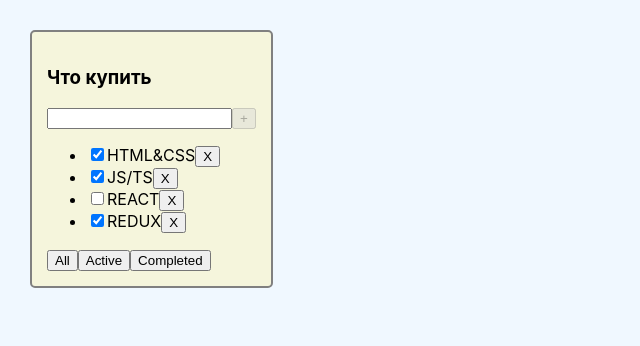
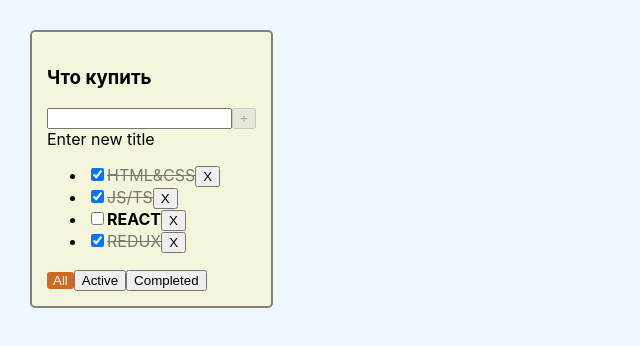
Before and after one commit to MrEvgeniy1989/todolist_training_01, a React (Create React App) app: page / in a window 1280 px wide. Shown: the top 346 px of the page, without its empty margins (0-640 px from the left). Built offline with nearby package versions, Linux system fonts and the light colour scheme.

Commit message:
main month 1.4 end

```diff
--- a/src/App.css
+++ b/src/App.css
@@ -16,3 +16,22 @@
     padding: 15px;
     height: max-content;
 }
+
+.task {
+    font-weight: bold;
+}
+.task-done {
+    text-decoration: line-through;
+    opacity: 0.5;
+}
+.btn-active {
+    background-color: chocolate;
+    color: white;
+    border-radius: 3px;
+    border: none;
+}
+
+.input-error {
+    border: 2px solid red;
+    outline: none;
+}
--- a/src/App.tsx
+++ b/src/App.tsx
@@ -24,21 +24,35 @@ export function App() {
         filteredTasks = tasks.filter((task) => task.isDone)
     }
 
-    const removeTask = (taskId: string) => {
-        setTasks(tasks.filter((task) => task.id !== taskId))
-    }
-    const onChangeFilter = (newFilterValue: FilterType) => {
-        setFilter(newFilterValue)
-    }
+    // CRUD
     const addTask = (newTitle: string) => {
         const newTask: TaskType = {id: crypto.randomUUID(), isDone: false, taskTitle: newTitle}
         setTasks([newTask, ...tasks])
     }
+    const changeTaskStatus = (taskId: string, newStatus: boolean) => {
+        setTasks(tasks.map((task) => task.id === taskId ? {...task, isDone: newStatus} : task))
+    }
+    // const changeTaskTitle = () => {
+    //
+    // }
+    const removeTask = (taskId: string) => {
+        setTasks(tasks.filter((task) => task.id !== taskId))
+    }
+
+    const onChangeFilter = (newFilterValue: FilterType) => {
+        setFilter(newFilterValue)
+    }
 
     return (
         <div className="App">
-            <TodoList todoListTitle={'Что купить'} filteredTasks={filteredTasks} removeTask={removeTask}
-                      onChangeFilter={onChangeFilter} addTask={addTask}/>
+            <TodoList todoListTitle={'Что купить'}
+                      filteredTasks={filteredTasks}
+                      removeTask={removeTask}
+                      onChangeFilter={onChangeFilter}
+                      addTask={addTask}
+                      changeTaskStatus={changeTaskStatus}
+                      filter={filter}
+            />
         </div>
     );
 }
--- a/src/TodoList.tsx
+++ b/src/TodoList.tsx
@@ -10,9 +10,11 @@ export type TaskType = {
 type TodoListProps = {
     todoListTitle: string
     filteredTasks: TaskType[]
+    filter: FilterType
     removeTask: (tasksId: string) => void
     onChangeFilter: (newFilterValue: FilterType) => void
     addTask: (newTitle: string) => void
+    changeTaskStatus: (taskId: string, newStatus: boolean) => void
 }
 
 
@@ -22,30 +24,47 @@ export const TodoList: FC<TodoListProps> = (
         filteredTasks,
         removeTask,
         onChangeFilter,
-        addTask
+        addTask,
+        changeTaskStatus,
+        filter
     }
 ) => {
 
     const [newTaskTitle, setNewTaskTitle] = useState('')
+    const [inputError, setInputError] = useState(false)
+
 
     // const titleInput = useRef<HTMLInputElement>(null)
     const listItems: React.ReactElement[] = filteredTasks.map((task) => {
         const onClickRemoveTaskHandler = () => removeTask(task.id)
+        const onChangeTaskStatusHandler = (event: ChangeEvent<HTMLInputElement>) => changeTaskStatus(task.id, event.currentTarget.checked);
 
         return <li key={task.id}>
-            <input type="checkbox" checked={task.isDone}/>
-            <span>{task.taskTitle}</span>
+            <input
+                type="checkbox"
+                checked={task.isDone}
+                onChange={onChangeTaskStatusHandler}
+            />
+            <span className={task.isDone ? "task-done" : "task"}>{task.taskTitle}</span>
             <button onClick={onClickRemoveTaskHandler}>X</button>
         </li>
     })
 
     const onClickAddTaskHandler = () => {
-        addTask(newTaskTitle)
+        newTaskTitle.trim() ? addTask(newTaskTitle.trim()) : setInputError(true)
         setNewTaskTitle('')
     };
     const isAddButtonDisabled = !newTaskTitle;
     const onKeyDownAddTaskHandler = (event: KeyboardEvent<HTMLInputElement>) => event.key === 'Enter' && onClickAddTaskHandler();
-    const onChangeNewTaskTitleHandler = (event: ChangeEvent<HTMLInputElement>) => setNewTaskTitle(event.target.value);
+    const onChangeNewTaskTitleHandler = (event: ChangeEvent<HTMLInputElement>) => {
+        inputError && setInputError(false)
+        setNewTaskTitle(event.target.value)
+    };
+
+    const userMessage = inputError
+        ? <span style={{color: "red"}}>Your title is empty</span>
+        : <span>Enter new title</span>
+
     return (
         <div className={'todolist'}>
             <h3>{todoListTitle}</h3>
@@ -58,6 +77,7 @@ export const TodoList: FC<TodoListProps> = (
                 {/*    }*/}
                 {/*}}>+</button>*/}
                 <input
+                    className={inputError ? "input-error" : undefined}
                     value={newTaskTitle}
                     onChange={onChangeNewTaskTitleHandler}
                     onKeyDown={onKeyDownAddTaskHandler}/>
@@ -65,15 +85,30 @@ export const TodoList: FC<TodoListProps> = (
                     onClick={onClickAddTaskHandler}
                     disabled={isAddButtonDisabled}>+
                 </button>
+                <div>
+                    {userMessage}
+                </div>
             </div>
             {filteredTasks.length
                 ? <ul>{listItems}</ul>
                 : <span>Your tasksList is empty</span>
             }
             <div>
-                <button onClick={() => onChangeFilter('all')}>All</button>
-                <button onClick={() => onChangeFilter('active')}>Active</button>
-                <button onClick={() => onChangeFilter('completed')}>Completed</button>
+                <button
+                    onClick={() => onChangeFilter('all')}
+                    className={filter === 'all' ? "btn-active" : undefined}
+                >All
+                </button>
+                <button
+                    onClick={() => onChangeFilter('active')}
+                    className={filter === 'active' ? "btn-active" : undefined}
+                >Active
+                </button>
+                <button
+                    onClick={() => onChangeFilter('completed')}
+                    className={filter === 'completed' ? "btn-active" : undefined}
+                >Completed
+                </button>
             </div>
         </div>
     )
```
